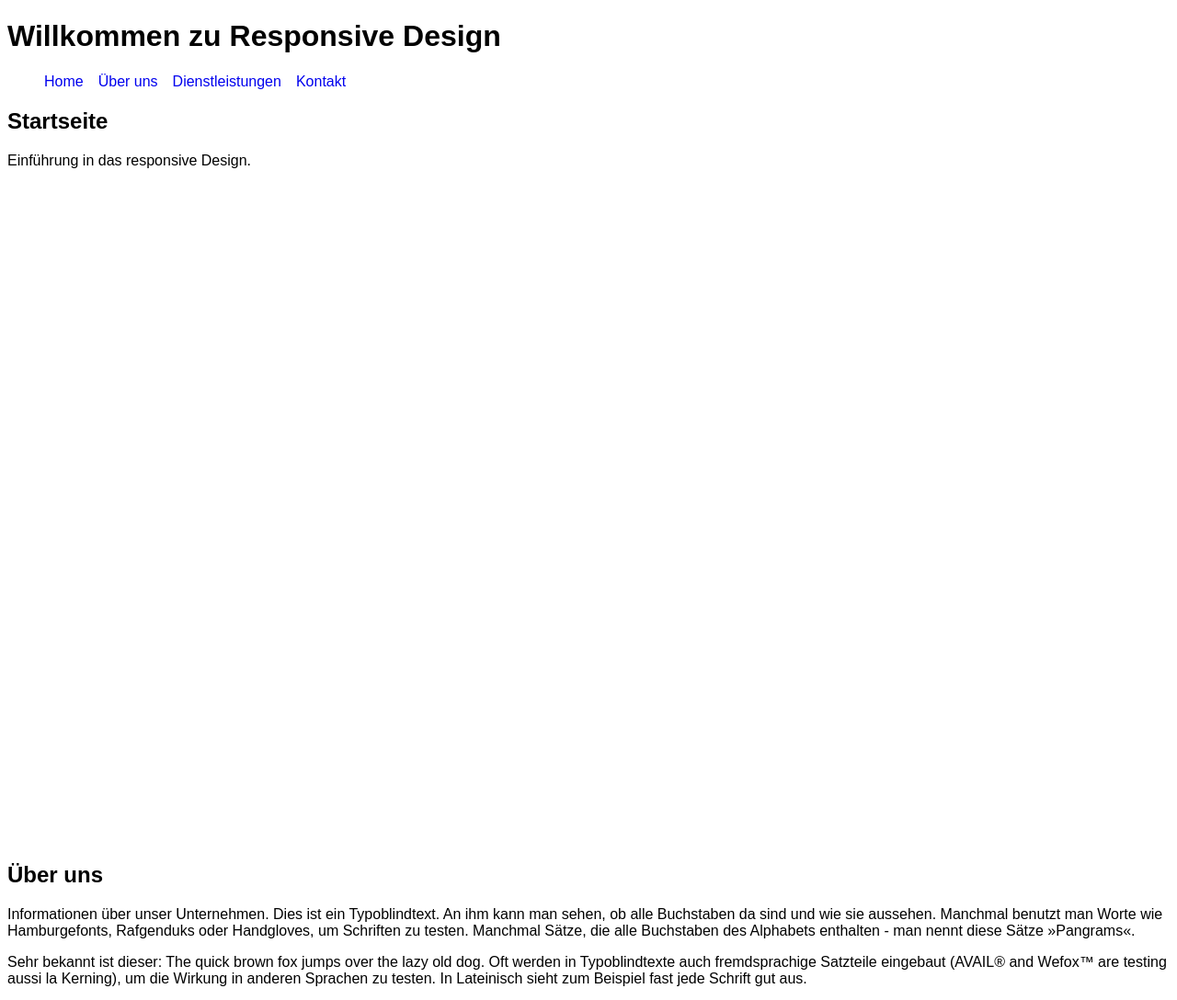
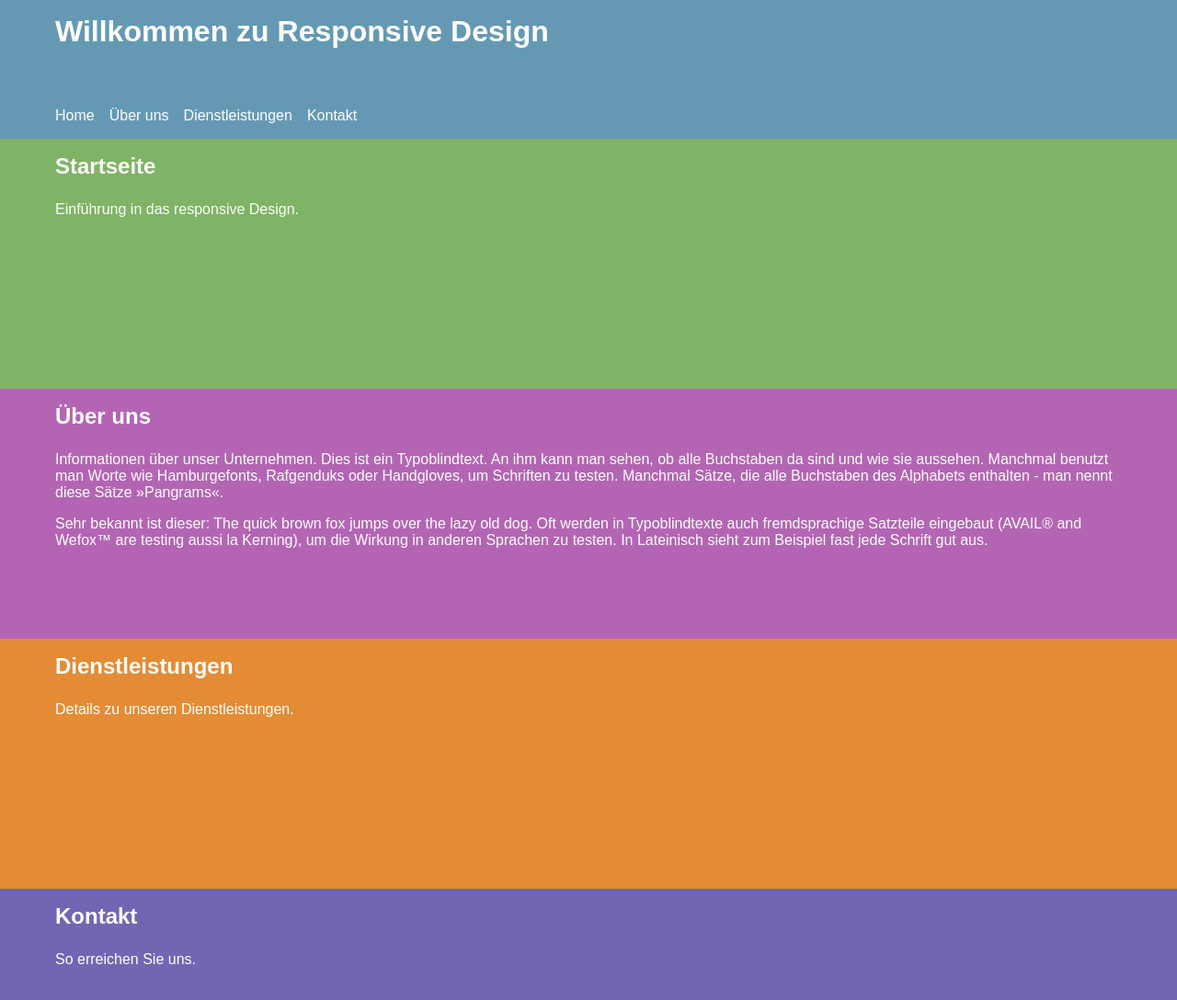
Before and after one commit to ehy-classroom/responsive-design-introduction, a plain HTML site: page responsive-design-erste-schritte/index.html in a window 1280 px wide. Shown: the top 1088 px of the page at 92% size. Drawn offline with Linux system fonts and the light colour scheme.

Commit message:
Schritt 2

```diff
--- a/responsive-design-erste-schritte/index.html
+++ b/responsive-design-erste-schritte/index.html
@@ -11,25 +11,32 @@
 <body>
 
     <header>
+        <div class="container">
             <h1>Willkommen zu Responsive Design</h1>
+        </div>
     </header>
 
     <nav>
+        <div class="container">
             <ul>
                 <li><a href="#home">Home</a></li>
                 <li><a href="#about">Über uns</a></li>
                 <li><a href="#services">Dienstleistungen</a></li>
                 <li><a href="#contact">Kontakt</a></li>
             </ul>
+        </div>
     </nav>
 
     <main>
         <section id="home">
+            <div class="container">
                 <h2>Startseite</h2>
                 <p>Einführung in das responsive Design.</p>
+            </div>
         </section>
 
         <section id="about">
+            <div class="container">
                 <h2>Über uns</h2>
                 <p>Informationen über unser Unternehmen.
                     Dies ist ein Typoblindtext. An ihm kann man sehen, ob alle Buchstaben da sind und wie sie aussehen.
@@ -37,25 +44,34 @@
                     Manchmal Sätze, die alle Buchstaben des Alphabets enthalten - man nennt diese Sätze »Pangrams«.
                 </p>
                 <p>
-                Sehr bekannt ist dieser: The quick brown fox jumps over the lazy old dog. Oft werden in Typoblindtexte
-                auch fremdsprachige Satzteile eingebaut (AVAIL® and Wefox™ are testing aussi la Kerning), um die Wirkung
+                    Sehr bekannt ist dieser: The quick brown fox jumps over the lazy old dog. Oft werden in
+                    Typoblindtexte
+                    auch fremdsprachige Satzteile eingebaut (AVAIL® and Wefox™ are testing aussi la Kerning), um die
+                    Wirkung
                     in anderen Sprachen zu testen. In Lateinisch sieht zum Beispiel fast jede Schrift gut aus.
                 </p>
+            </div>
         </section>
 
         <section id="services">
+            <div class="container">
                 <h2>Dienstleistungen</h2>
                 <p>Details zu unseren Dienstleistungen.</p>
+            </div>
         </section>
 
         <section id="contact">
+            <div class="container">
                 <h2>Kontakt</h2>
                 <p>So erreichen Sie uns.</p>
+            </div>
         </section>
     </main>
 
     <footer>
+        <div class="container">
             <p>&copy; 2024 Enno Hyttrek. Alle Rechte vorbehalten.</p>
+        </div>
     </footer>
 
 </body>
--- a/responsive-design-erste-schritte/style.css
+++ b/responsive-design-erste-schritte/style.css
@@ -1,9 +1,36 @@
 /*
 Stylesheet für Responsive Design - Erste Schritte
+Schritt 2
 */
 
 
+/*---------------------
+RESET
+---------------------*/
+* {
+    margin: 0;
+    padding: 0;
+    box-sizing: border-box;
+}
+
+
 /* Mobile-first styles */
+/*---------------------
+LAYOUT
+---------------------*/
+
+h1,h2,h3,h4,h5,h6,p,figure {
+    margin-bottom: 1em;
+}
+
+.container {
+    padding: 1em 20px;
+    max-width: 1200px;
+    margin: 0 auto;
+}
+
+
+
 body {
     font-family: Arial, sans-serif;
 }
@@ -19,9 +46,55 @@ nav ul {
 
 
 section {
-    min-height: 100vh;
+    min-height: 34vh;
 }
 
+
+/*---------------------
+COLOR & STYLE
+---------------------*/
+
+body {
+    background-color: hsl(200,34%,13%);
+    color: #fff;
+}
+
+a {
+    color: #fff;
+}
+
+nav,
+header {
+    background-color: hsl(200,34%,55%);
+}
+
+main {
+    background: #fff;
+}
+
+
+section {
+    background-color: hsl(100,34%,55%);
+}
+
+section:nth-child(2) {
+    background-color: hsl(300,34%,55%);
+}
+
+section:nth-child(3) {
+    background-color: hsl(30,76%,55%);
+}
+
+section:nth-child(4) {
+    background-color: hsl(250,34%,55%);
+}
+
+
+
+
+/*---------------------
+RESPONSIVE
+---------------------*/
 /* Breakpoint at 580px */
 @media (min-width: 580px) {
 
@@ -30,7 +103,7 @@ section {
 /* Breakpoint at 900px */
 @media (min-width: 900px) {
 
-nav > ul {
+nav > .container > ul {
     display: flex;
     flex-wrap_ wrap;
     gap: 1em;
```
Lines whose indentation alone changed are shown as unchanged.
